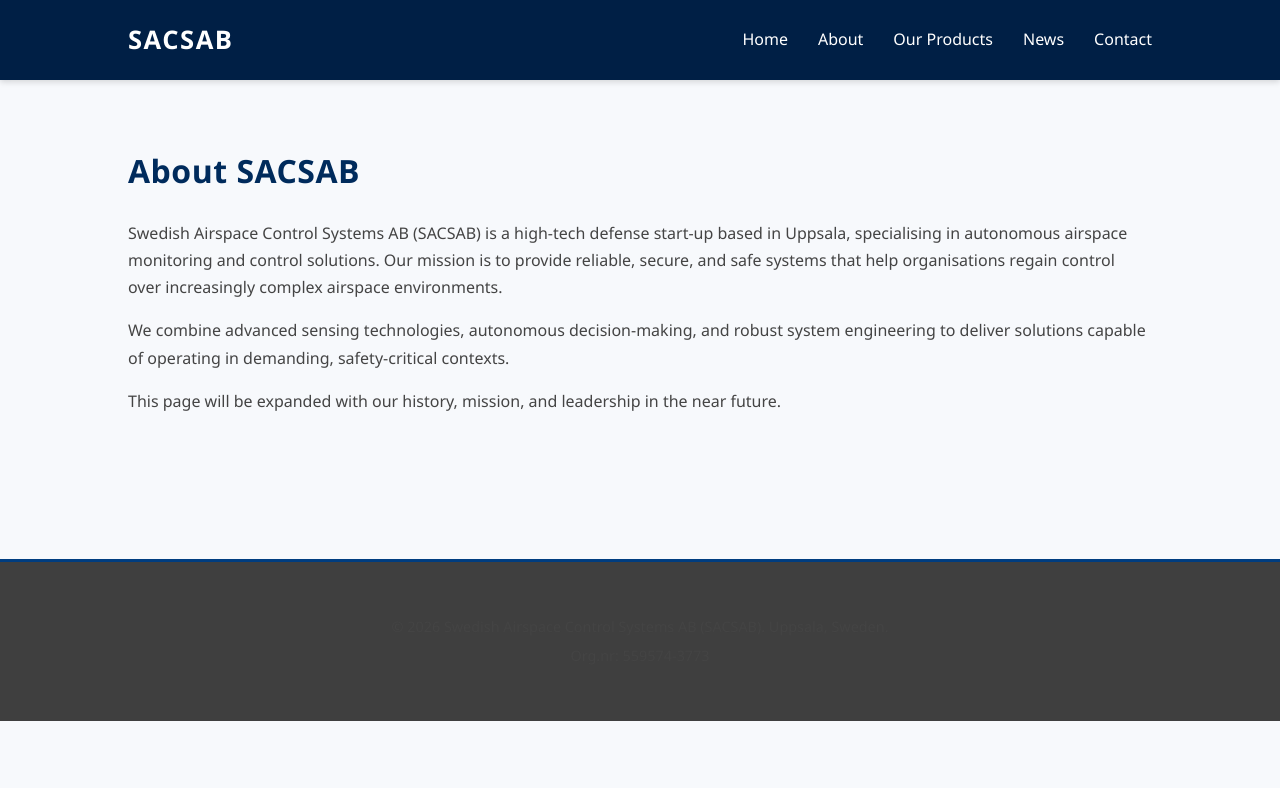
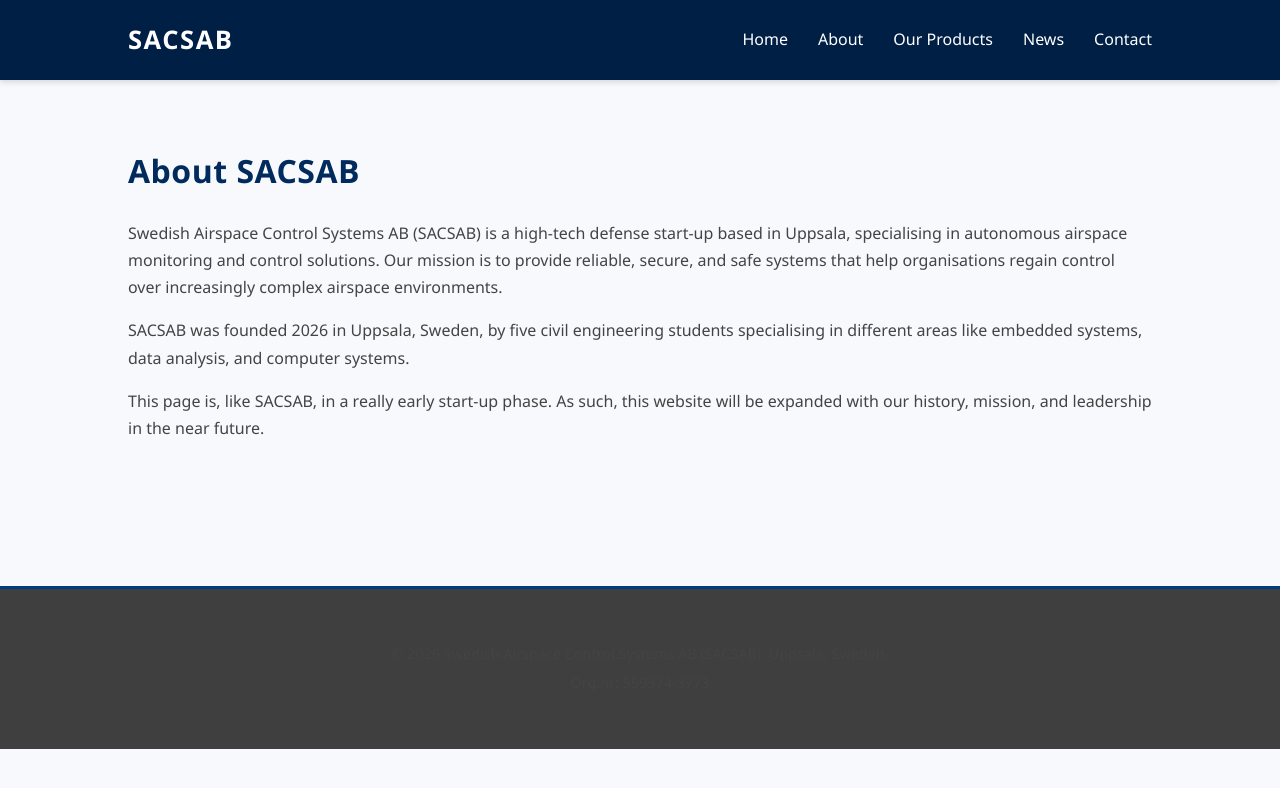
Before and after one commit to DaOl6717/sacsab, a Jekyll site: the page built from about/index.html, in a window 1280 px wide. Shown: the top 788 px of the page. Built offline with Jekyll 4.4.1, drawn with Linux system fonts in a browser that asks for light colours.

Commit message:
Uppdaterat text

```diff
--- a/about/index.html
+++ b/about/index.html
@@ -14,9 +14,10 @@
     </p>
 
     <p>
-        We combine advanced sensing technologies, autonomous decision‑making, and robust system
-        engineering to deliver solutions capable of operating in demanding, safety‑critical contexts.
+        SACSAB was founded 2026 in Uppsala, Sweden, by five civil engineering students specialising in
+        different areas like embedded systems, data analysis, and computer systems.
     </p>
 
-    <p>This page will be expanded with our history, mission, and leadership in the near future.</p>
+    <p>This page is, like SACSAB, in a really early start-up phase. As such, this website will be expanded
+        with our history, mission, and leadership in the near future.</p>
 </div>
```
